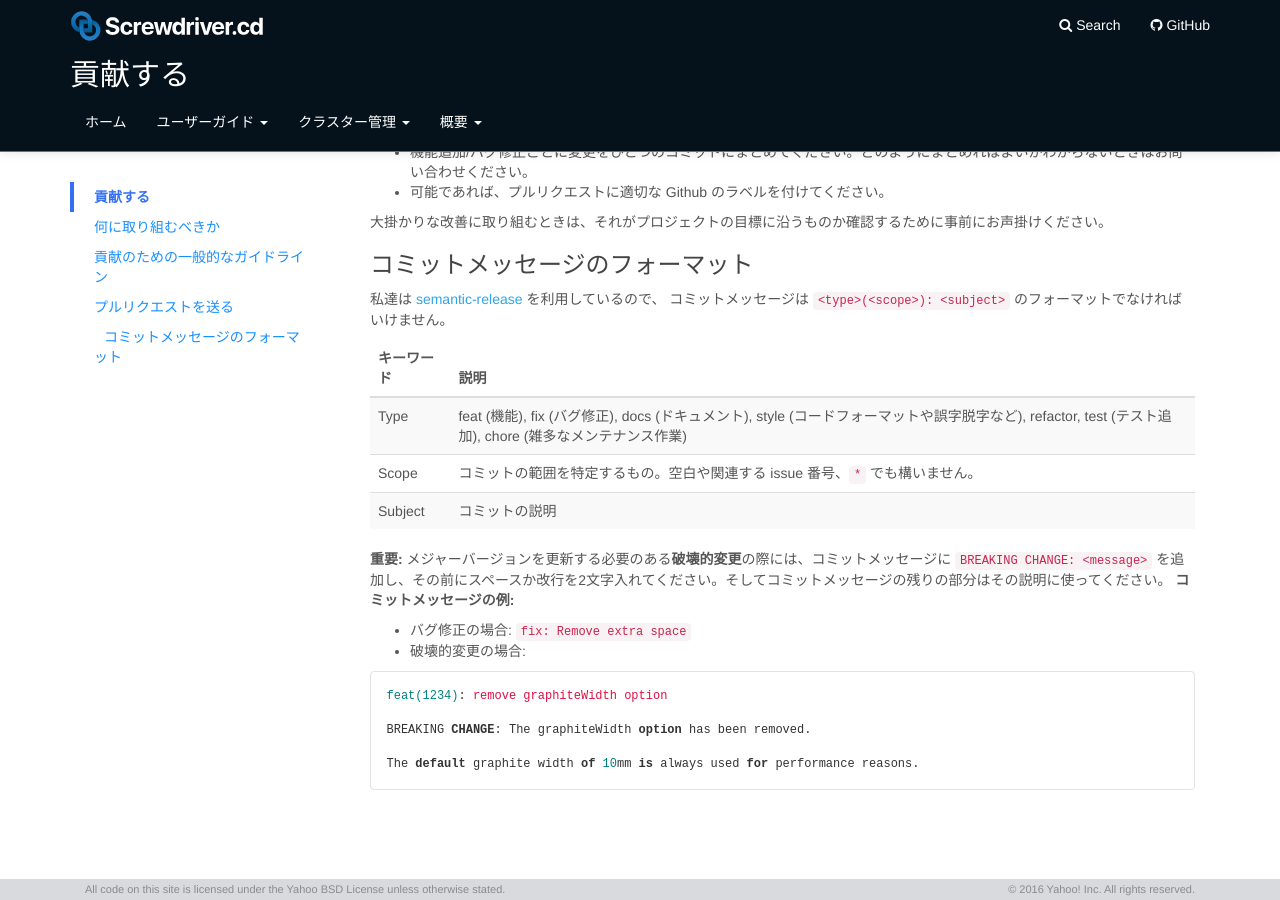
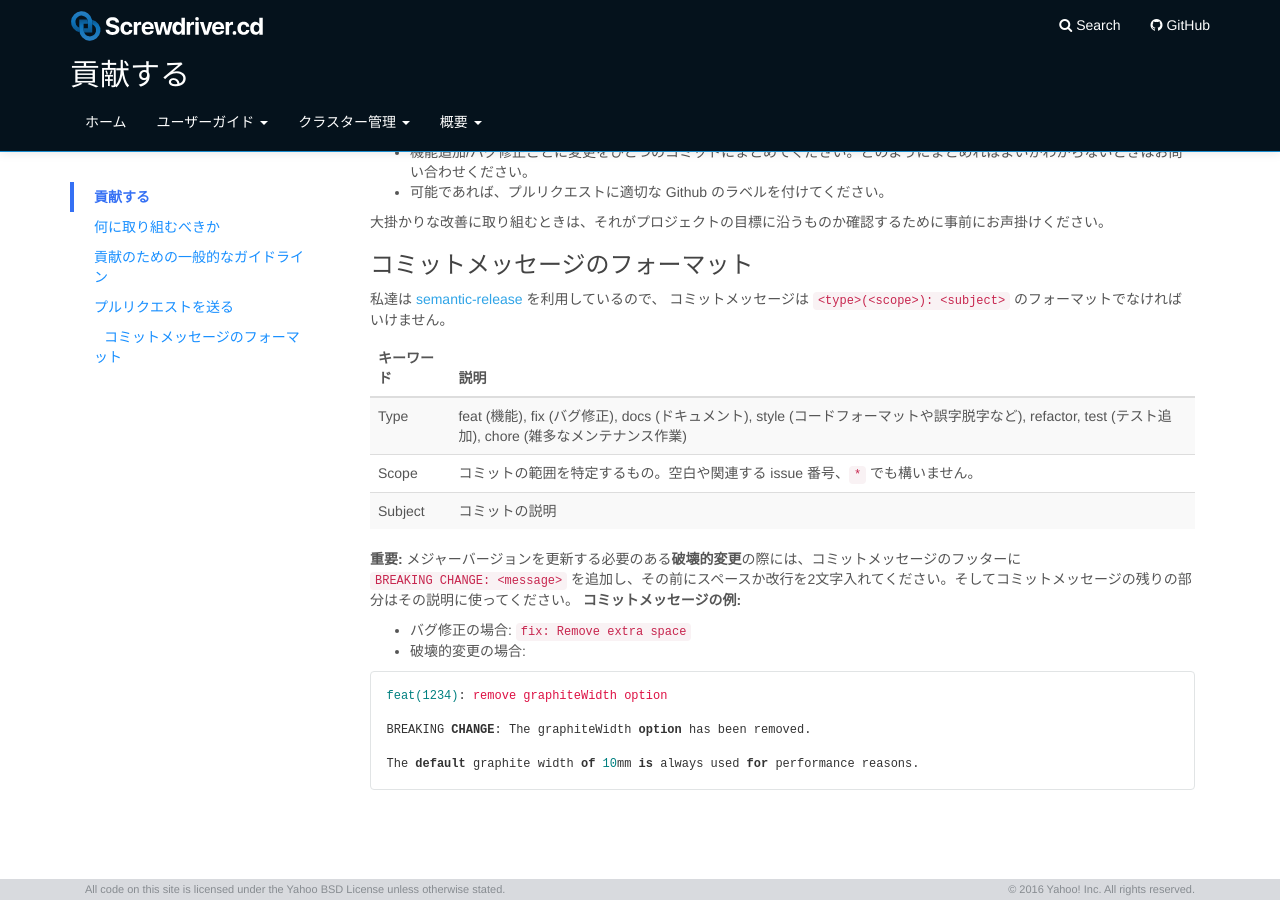
Before and after one commit to screwdriver-cd/guide, a Jekyll site: the page built from docs/ja/about/contributing/index.md, in a window 1280 px wide and 900 px high, scrolled down 636 px. Built offline with Jekyll 4.4.1, drawn with Linux system fonts in a browser that asks for light colours.

Commit message:
Update index.md

```diff
--- a/docs/ja/about/contributing/index.md
+++ b/docs/ja/about/contributing/index.md
@@ -55,7 +55,7 @@ Screwdriver の全ての issue は、[screwdriver repo][api-issues-url] にあ
 | Scope | コミットの範囲を特定するもの。空白や関連する issue 番号、`*` でも構いません。 |
 | Subject | コミットの説明 |
 
-**重要:** メジャーバージョンを更新する必要のある**破壊的変更**の際には、コミットメッセージに `BREAKING CHANGE: <message>` を追加し、その前にスペースか改行を2文字入れてください。そしてコミットメッセージの残りの部分はその説明に使ってください。
+**重要:** メジャーバージョンを更新する必要のある**破壊的変更**の際には、コミットメッセージのフッターに `BREAKING CHANGE: <message>` を追加し、その前にスペースか改行を2文字入れてください。そしてコミットメッセージの残りの部分はその説明に使ってください。
 **コミットメッセージの例:**
 * バグ修正の場合: `fix: Remove extra space`
 * 破壊的変更の場合:
```
